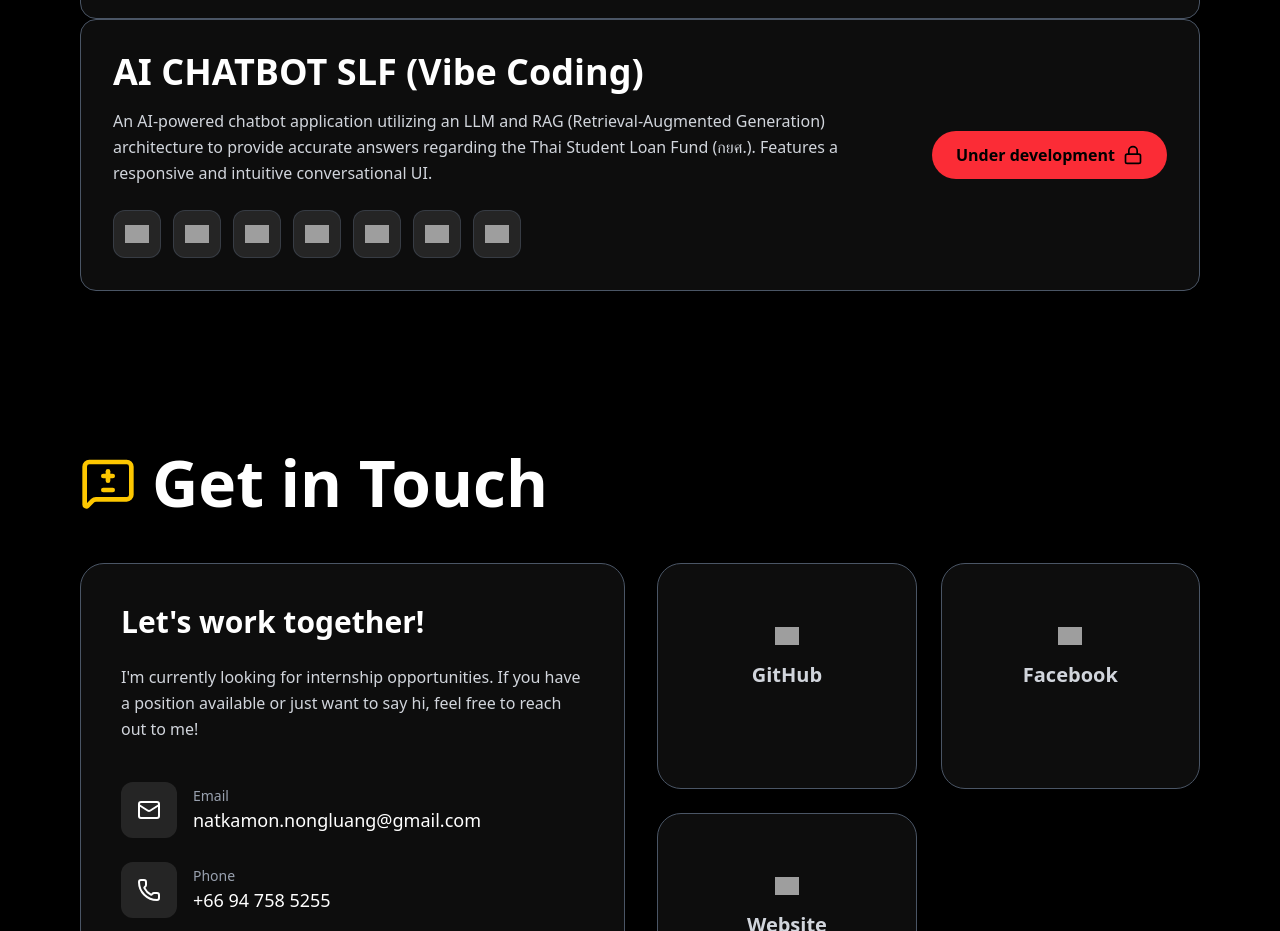
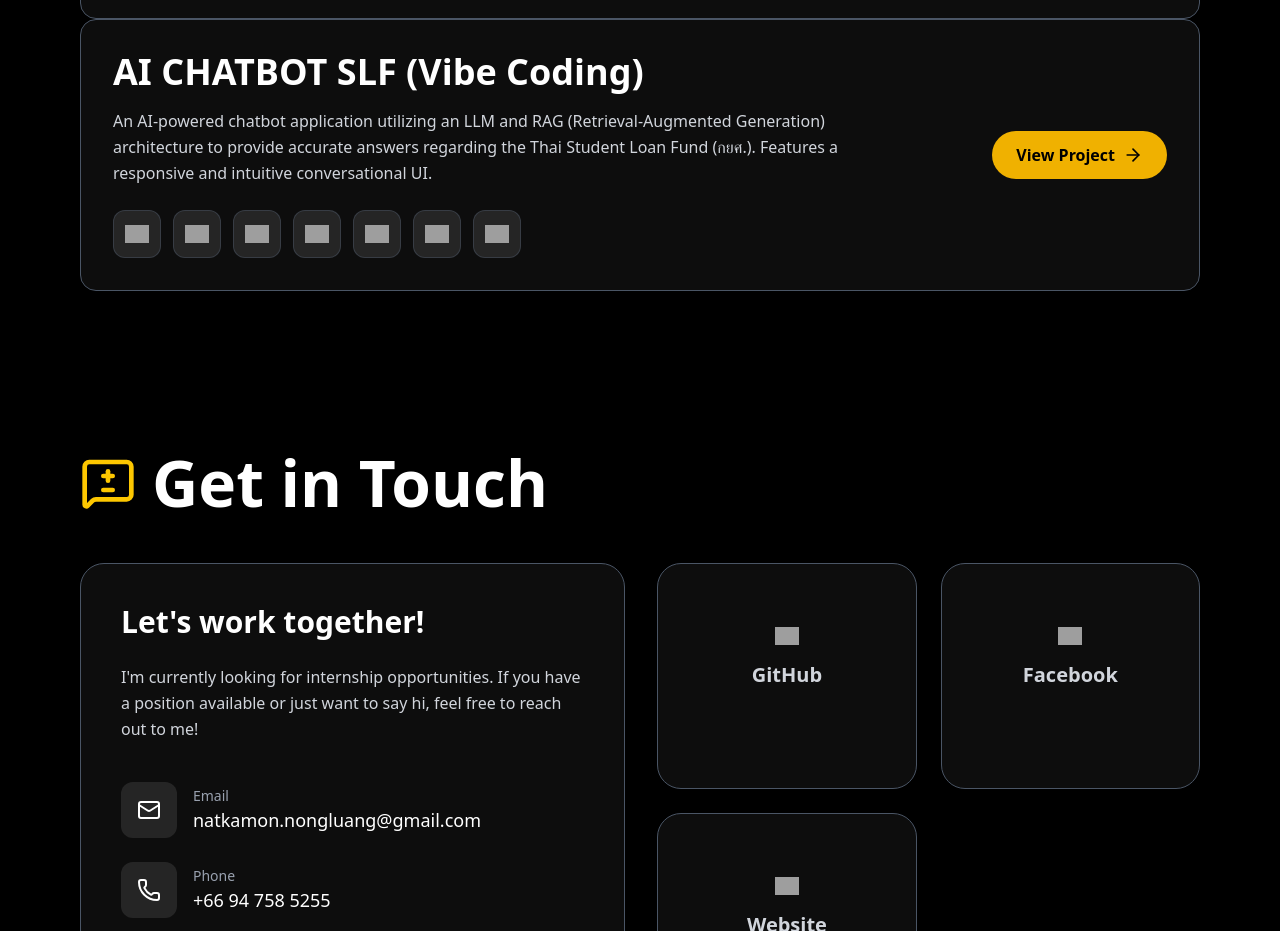
Before and after one commit to justnaughtyy/my-portfolio, a Next.js app: page / in a window 1280 px wide. Shown: the part 1980-2911 px from the top of the page. Built offline with nearby package versions, Linux system fonts and the light colour scheme; grey boxes are pictures that could not be loaded.

Commit message:
open lock ai project

```diff
--- a/components/PersonalProjects/page.tsx
+++ b/components/PersonalProjects/page.tsx
@@ -189,10 +189,11 @@ const PersonalProjects = () => {
                 <div className="w-full lg:w-auto">
 
                     <Link
-                        href="/"
-                        className="flex items-center justify-center gap-2 px-6 py-3 w-full lg:w-auto bg-red-500 text-black font-bold rounded-full transition-all duration-300 hover:bg-red-400 hover:gap-4"
+                        href="https://ai-chatbot-slf.vercel.app/chat"
+                        target='_blank'
+                        className="flex items-center justify-center gap-2 px-6 py-3 w-full lg:w-auto bg-yellow-500 text-black font-bold rounded-full transition-all duration-300 hover:bg-yellow-400 hover:gap-4"
                     >
-                        Under development <Lock size={20} />
+                        View Project <ArrowRight size={20} />
                     </Link>
                 </div>
 
```
